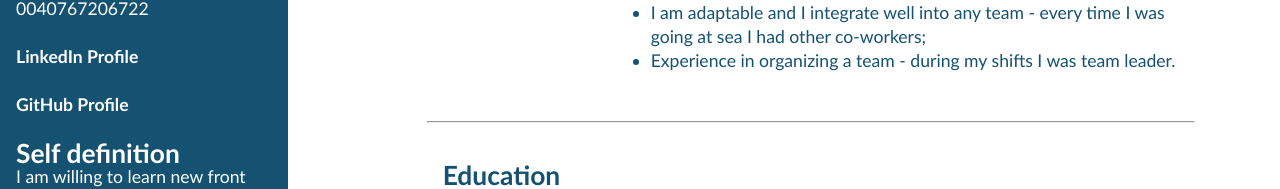
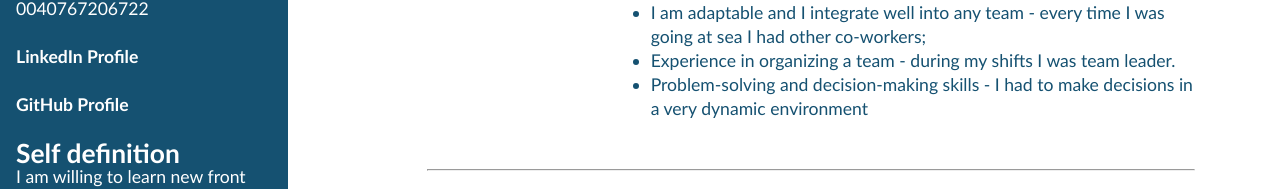
Before and after one commit to RazvanCiobanel/razvan-cosmin-ciobanel-resume, a React (Create React App) app: page / in a window 1280 px wide. Shown: the part 367-556 px from the top of the page. Built offline with nearby package versions, Linux system fonts and the light colour scheme.

Commit message:
Job skills

```diff
--- a/src/Components/ResumeObj.jsx
+++ b/src/Components/ResumeObj.jsx
@@ -46,6 +46,10 @@ const ResumeObj = () => {
           <li>
             Experience in organizing a team - during my shifts I was team
             leader.
+          </li>
+          <li>
+            Problem-solving and decision-making skills - I had to make decisions
+            in a very dynamic environment
           </li>
         </ul>
       </div>
@@ -135,9 +139,9 @@ const ResumeObj = () => {
           <p>
             This repository simulates an e-commerce platform. It uses a GraphQL
             backend. For your information the backend is not done by me. The
-            frontend is done by me, in ReactJs, with class components. To
-            manage the global state of application I used redux.Other libraries
-            used for this repository:@apollo/client; dompurify; graphql;
+            frontend is done by me, in ReactJs, with class components. To manage
+            the global state of application I used redux.Other libraries used
+            for this repository:@apollo/client; dompurify; graphql;
             graphql-config; react-redux; react-router-dom; redux-persist;
             redux-thunk; styled-components; weak-key; reselect;
           </p>
```
